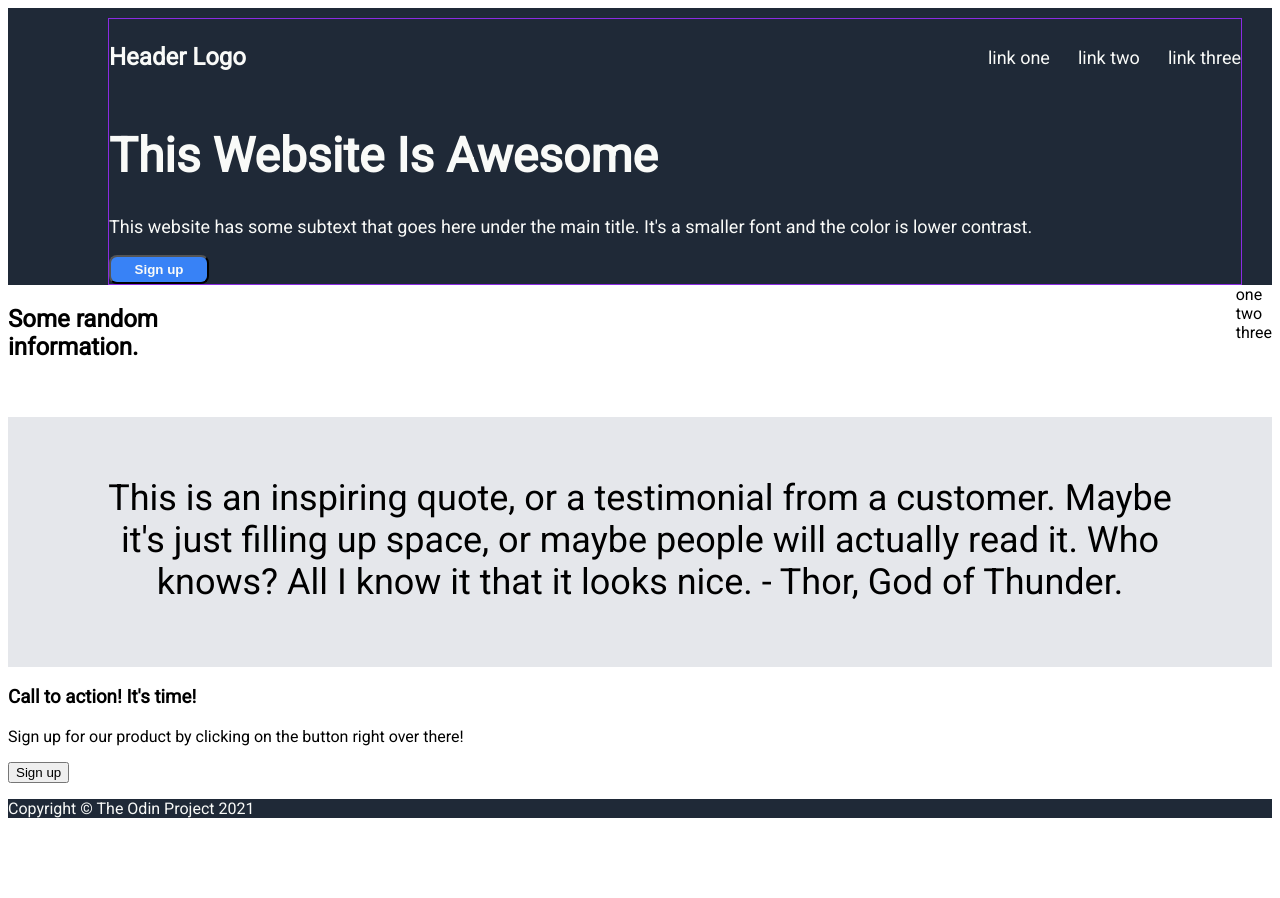
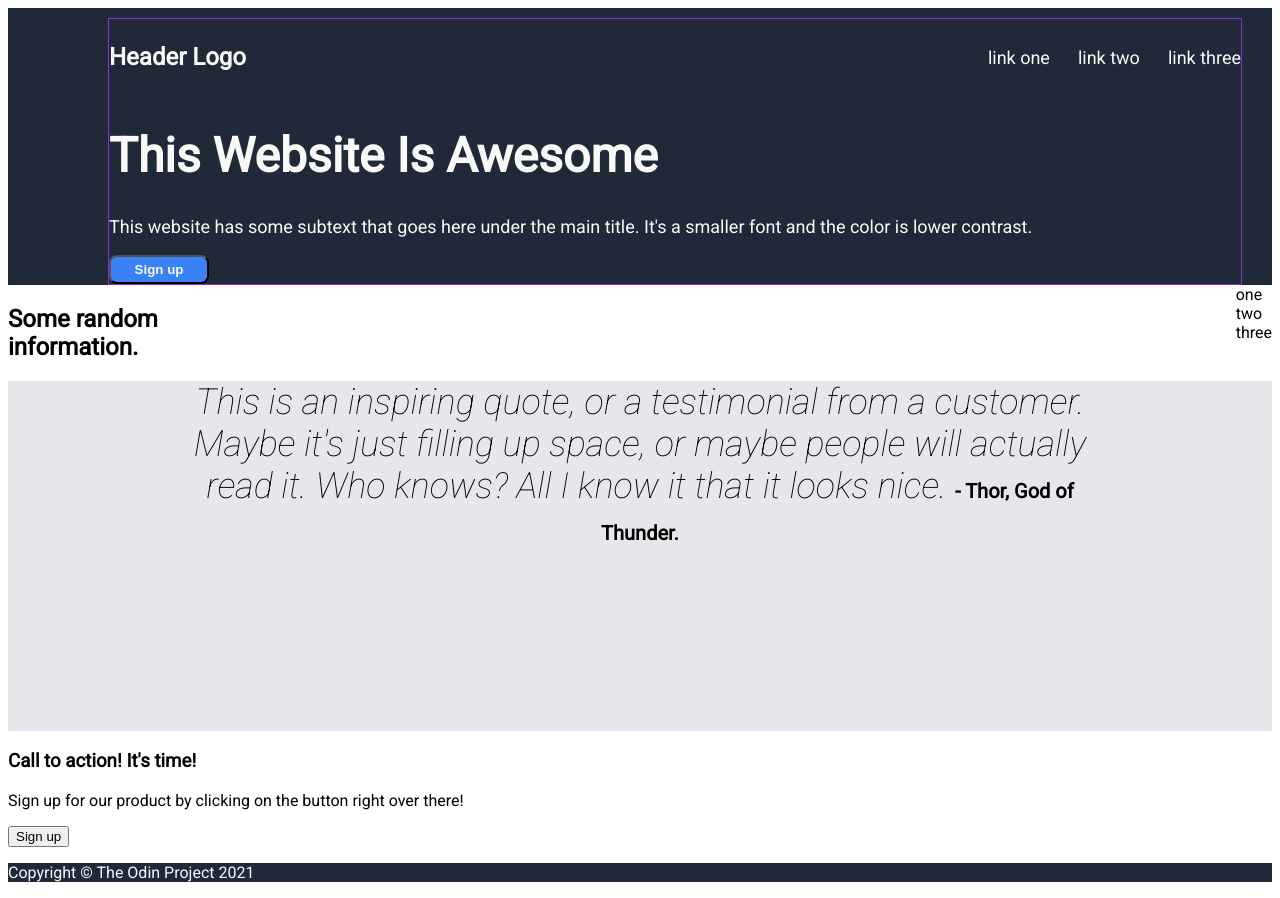
Before and after one commit to siobyrne/foundations-project, a plain HTML site: page index.html in a window 1280 px wide. Before the commit the page ends 834 px from the top, so only its background shows below. Drawn offline with Linux system fonts and the light colour scheme.

Commit message:
Add resizing CSS on quote class

```diff
--- a/styles/main.css
+++ b/styles/main.css
@@ -1,5 +1,5 @@
 /* Styles for The Odin Project - Foundations Website Project */
-@import url('https://fonts.googleapis.com/css2?family=Roboto&display=swap');
+@import url('https://fonts.googleapis.com/css2?family=Roboto:ital,wght@0,400;1,100&display=swap');
 html{
     font-family: Roboto, sans-serif;
 }
@@ -80,13 +80,24 @@ html{
 .quote{
     background-color: #e5e7eb;
     width: 100%;
-    height: 250px;
+    height: 350px;
+    overflow: auto;
 }
 
 .quote blockquote{
+    font-style:italic;
     font-size: 36px;
     text-align: center;
-    padding: 60px;
+    /*padding: 60px 250px 60px 250px;*/
+    height: auto;
+    max-width: 900px;
+    margin: 0 auto;
+}
+
+.quote blockquote span{
+    font-style:normal;
+    font-weight: bold;
+    font-size: 20px;
 }
 
 
```
